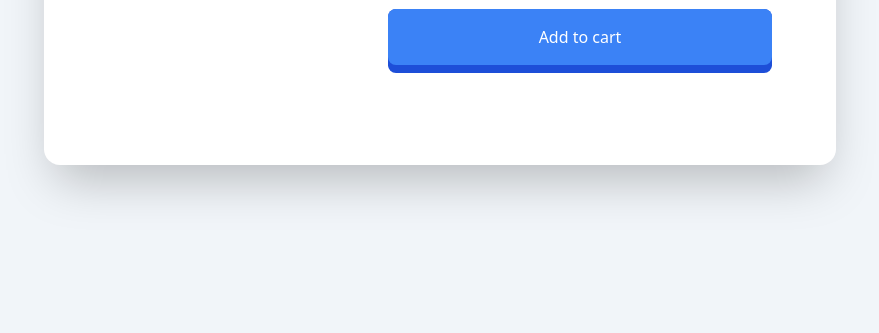
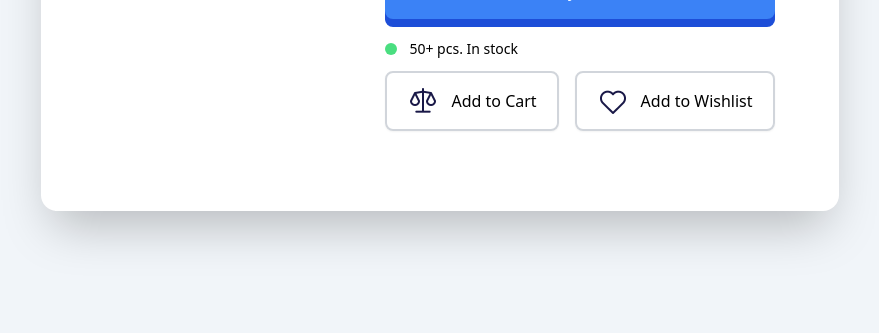
Before and after one commit to EddieO23/tailwindMiniProjects, a plain HTML site: page product-modal/index.html in a window 1280 px wide. Shown: the part 467-800 px from the top of the page, without its empty margins (200-1079 px from the left). Drawn offline with nearby package versions, Linux system fonts and the light colour scheme.

Commit message:
finished product modal mini project

```diff
--- a/product-modal/index.html
+++ b/product-modal/index.html
@@ -53,13 +53,36 @@
                 <div
                   class="duration-150 px-8 py-4 bg-blue-500 rounded-lg group-hover:bg-blue-700"
                 >
-                  Add to cart
+                  Buy now
                 </div>
               </button>
             </div>
 
             <!-- stock -->
-            <div class="flex items-center space-x-3 group"></div>
+            <div class="flex items-center space-x-3 group">
+              <div
+                class="w-3 h-3 bg-green-400 rounded-full group-hover:animate-ping"
+              ></div>
+              <div class="text-sm">50+ pcs. In stock</div>
+            </div>
+            <!-- bottom buttons container -->
+            <div
+              class="flex flex-col space-y-4 md:space-y-0 md:space-x-4 md:flex-row"
+            >
+              <button
+                class="flex items-center justify-center py-3 px-5 space-x-3 border-2 border-gray-300 rounded-lg shadow-sm hover:bg-opacity-30 hover:shadow-lg hover:-translate-y-o.5 transition-all duration-150"
+              >
+                <img src="images/weight.png" alt="" class="w-8" />
+                <span>Add to Cart</span>
+              </button>
+              <!-- add to wish list button -->
+              <button
+                class="flex items-center justify-center py-3 px-5 space-x-3 border-2 border-gray-300 rounded-lg shadow-sm hover:bg-opacity-30 hover:shadow-lg hover:-translate-y-o.5 transition-all duration-150"
+              >
+                <img src="images/heart.png" alt="" class="w-8" />
+                <span>Add to Wishlist</span>
+              </button>
+            </div>
           </div>
         </div>
       </div>
```
